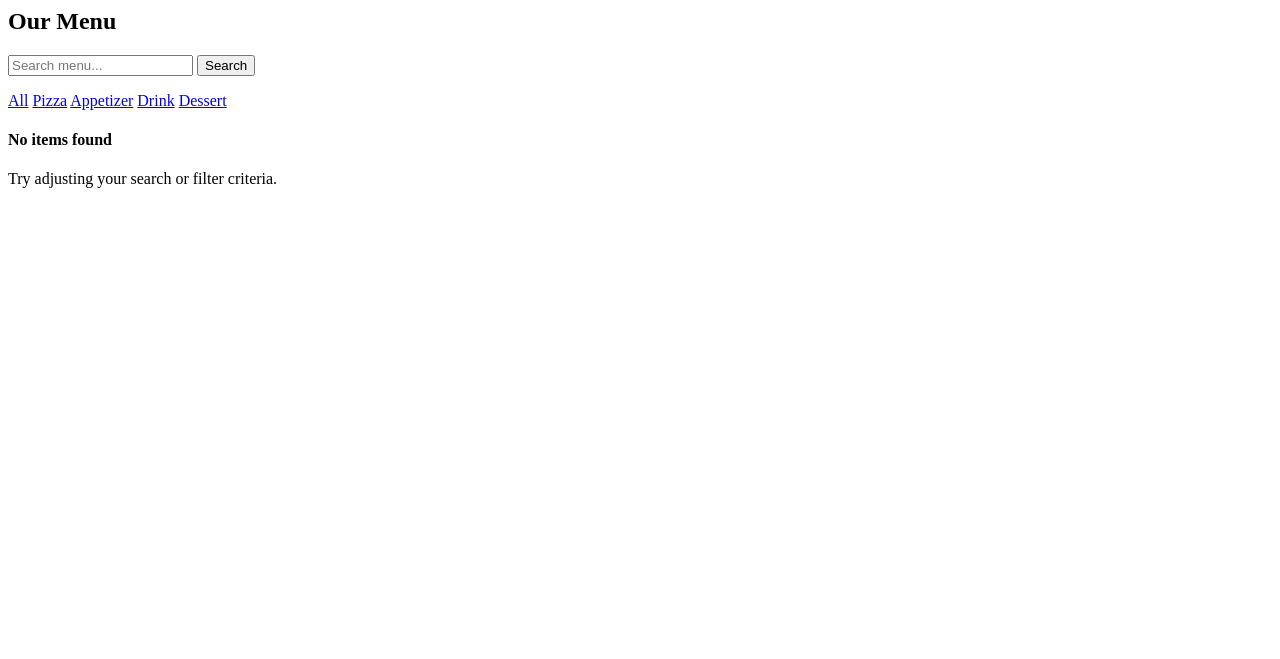
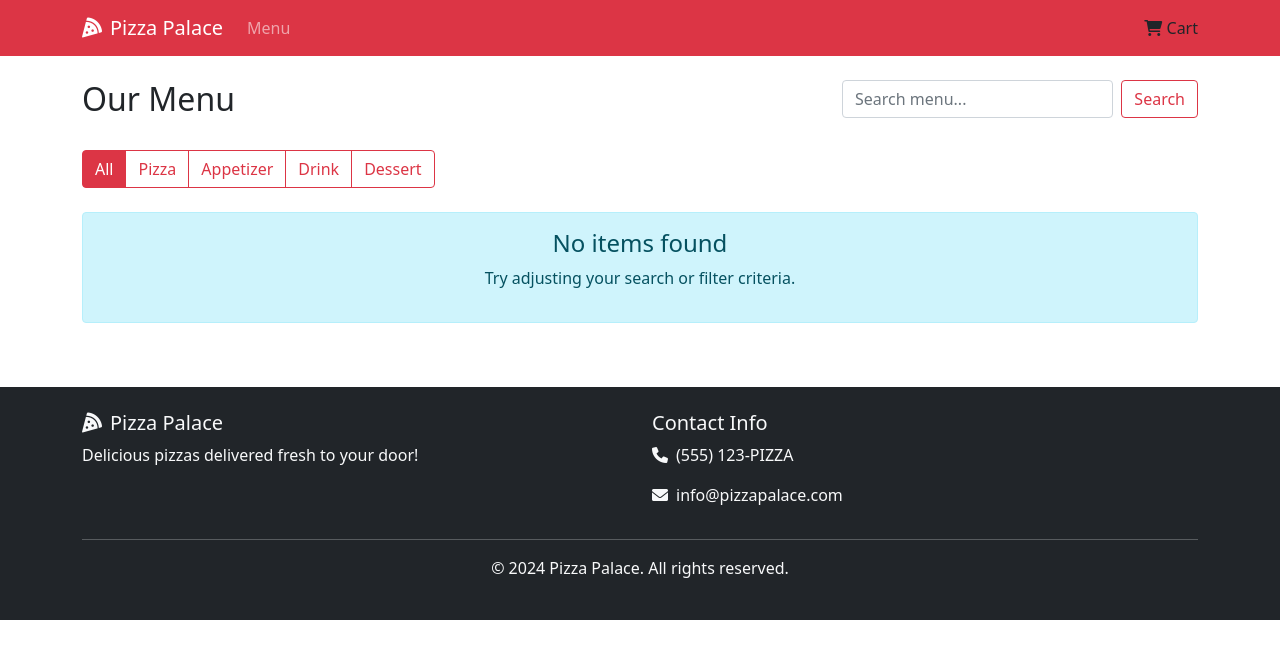
Before and after one commit to ssentongojosh/pizza_app, a Django app: page / in a window 1280 px wide. Shown: the top 659 px of the page. Run offline with Django 5.2, Linux system fonts and the light colour scheme; data that the repository does not hold is empty.

Commit message:
added navigation bar in base.html template

```diff
--- a/menu/models.py
+++ b/menu/models.py
@@ -13,7 +13,7 @@ class MenuItem(models.Model):
 
     name = models.CharField(max_length=100)
     description = models.TextField(blank=True)
-    #image = models.ImageField(upload_to='menu_images/', blank=True, null=True)
+    image = models.ImageField(upload_to='menu_images/', blank=True, null=True)
     price = models.DecimalField(max_digits=6, decimal_places=2)
     category = models.CharField(max_length=20, choices=CATEGORY_CHOICES, default='PIZZA')
     is_available = models.BooleanField(default=True)
--- a/menu/templates/menu/base.html
+++ b/menu/templates/menu/base.html
@@ -1 +1,101 @@
-{% block content %}{% endblock content %}
+<!DOCTYPE html>
+<html lang="en">
+<head>
+    <meta charset="UTF-8">
+    <meta name="viewport" content="width=device-width, initial-scale=1.0">
+    <title>{% block title %}Pizza Palace{% endblock %}</title>
+    <link href="https://cdn.jsdelivr.net/npm/bootstrap@5.1.3/dist/css/bootstrap.min.css" rel="stylesheet">
+    <link href="https://cdnjs.cloudflare.com/ajax/libs/font-awesome/6.0.0/css/all.min.css" rel="stylesheet">
+    <link href="{% load static %}{% static 'css/style.css' %}" rel="stylesheet">
+</head>
+<body>
+    <nav class="navbar navbar-expand-lg navbar-dark bg-danger">
+        <div class="container">
+            <a class="navbar-brand" href="{% url 'menu:menu_list' %}">
+                <i class="fas fa-pizza-slice me-2"></i>Pizza Palace
+            </a>
+
+            <button class="navbar-toggler" type="button" data-bs-toggle="collapse" data-bs-target="#navbarNav">
+                <span class="navbar-toggler-icon"></span>
+            </button>
+
+            <div class="collapse navbar-collapse" id="navbarNav">
+                <ul class="navbar-nav me-auto">
+                    <li class="nav-item">
+                        <a class="nav-link" href="{% url 'menu:menu_list' %}">Menu</a>
+                    </li>
+                </ul>
+
+                <ul class="navbar-nav">
+                    <li class="nav-item">
+                        {% comment %} <a class="nav-link" href="{% url 'orders:cart_detail' %}"> {% endcomment %}
+                            <i class="fas fa-shopping-cart"></i>
+                            Cart
+                            {% if request.session.cart %}
+                                <span class="badge bg-light text-dark">{{ request.session.cart|length }}</span>
+                            {% endif %}
+                        </a>
+                    </li>
+
+                    {% if user.is_authenticated %}
+                        <li class="nav-item dropdown">
+                            <a class="nav-link dropdown-toggle" href="#" id="navbarDropdown" role="button" data-bs-toggle="dropdown">
+                                <i class="fas fa-user"></i> {{ user.username }}
+                            </a>
+                            <ul class="dropdown-menu">
+                                <li><a class="dropdown-item" href="{% url 'accounts:profile' %}">Profile</a></li>
+                                <li><a class="dropdown-item" href="{% url 'orders:order_list' %}">My Orders</a></li>
+                                <li><hr class="dropdown-divider"></li>
+                                <li><a class="dropdown-item" href="{% url 'accounts:logout' %}">Logout</a></li>
+                            </ul>
+                        </li>
+                    {% else %}
+                        <li class="nav-item">
+                            {% comment %} <a class="nav-link" href="{% url 'accounts:login' %}">Login</a> {% endcomment %}
+                        </li>
+                        <li class="nav-item">
+                            {% comment %} <a class="nav-link" href="{% url 'accounts:register' %}">Register</a> {% endcomment %}
+                        </li>
+                    {% endif %}
+                </ul>
+            </div>
+        </div>
+    </nav>
+
+    <main class="container mt-4">
+        {% if messages %}
+            {% for message in messages %}
+                <div class="alert alert-{{ message.tags }} alert-dismissible fade show" role="alert">
+                    {{ message }}
+                    <button type="button" class="btn-close" data-bs-dismiss="alert"></button>
+                </div>
+            {% endfor %}
+        {% endif %}
+
+        {% block content %}
+        {% endblock %}
+    </main>
+
+    <footer class="bg-dark text-light py-4 mt-5">
+        <div class="container">
+            <div class="row">
+                <div class="col-md-6">
+                    <h5><i class="fas fa-pizza-slice me-2"></i>Pizza Palace</h5>
+                    <p>Delicious pizzas delivered fresh to your door!</p>
+                </div>
+                <div class="col-md-6">
+                    <h5>Contact Info</h5>
+                    <p><i class="fas fa-phone me-2"></i>(555) 123-PIZZA</p>
+                    <p><i class="fas fa-envelope me-2"></i>info@pizzapalace.com</p>
+                </div>
+            </div>
+            <hr>
+            <div class="text-center">
+                <p>&copy; 2024 Pizza Palace. All rights reserved.</p>
+            </div>
+        </div>
+    </footer>
+
+    <script src="https://cdn.jsdelivr.net/npm/bootstrap@5.1.3/dist/js/bootstrap.bundle.min.js"></script>
+</body>
+</html>
```
Also changed, not shown: db.sqlite3, menu/migrations/0002_menuitem_image.py (added).
